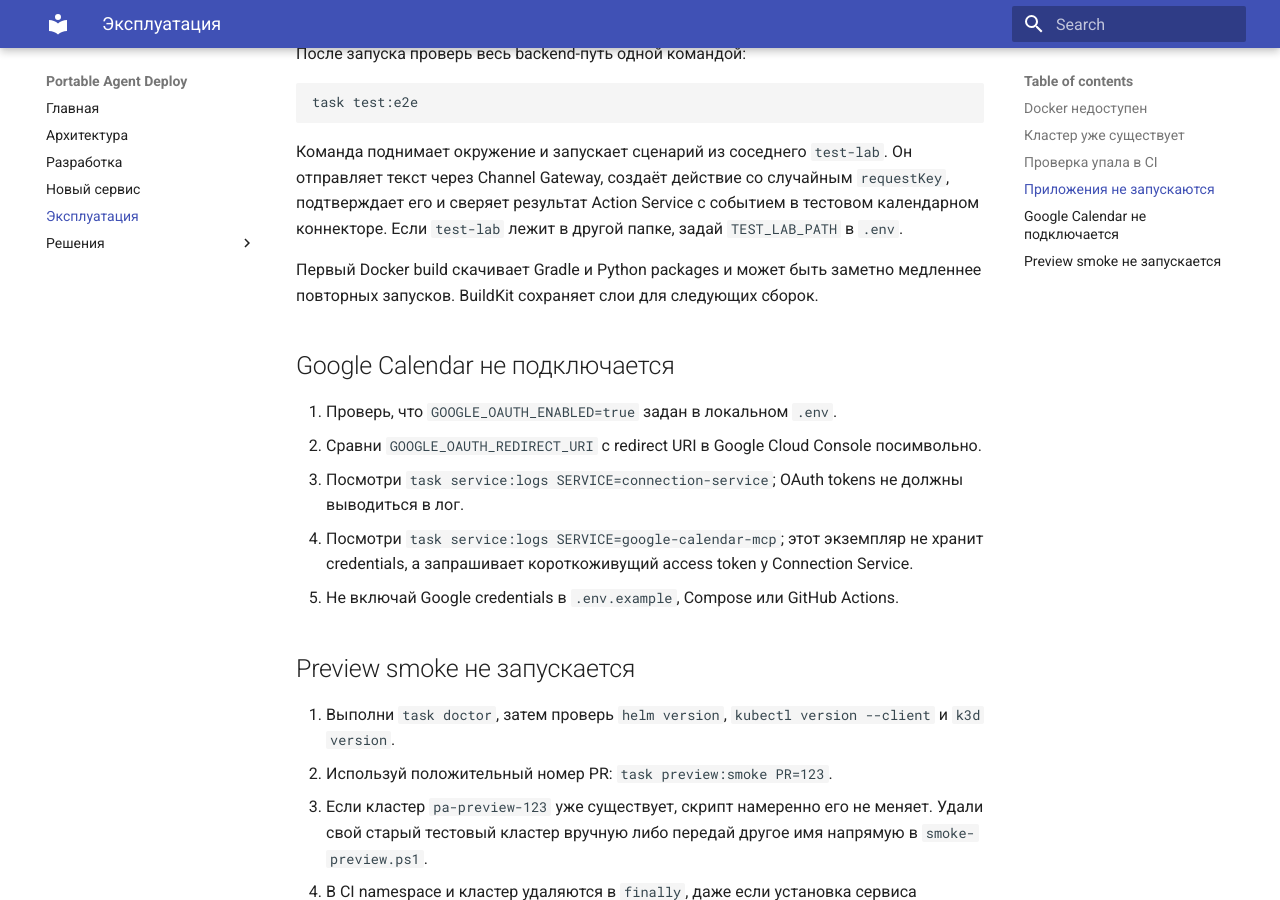
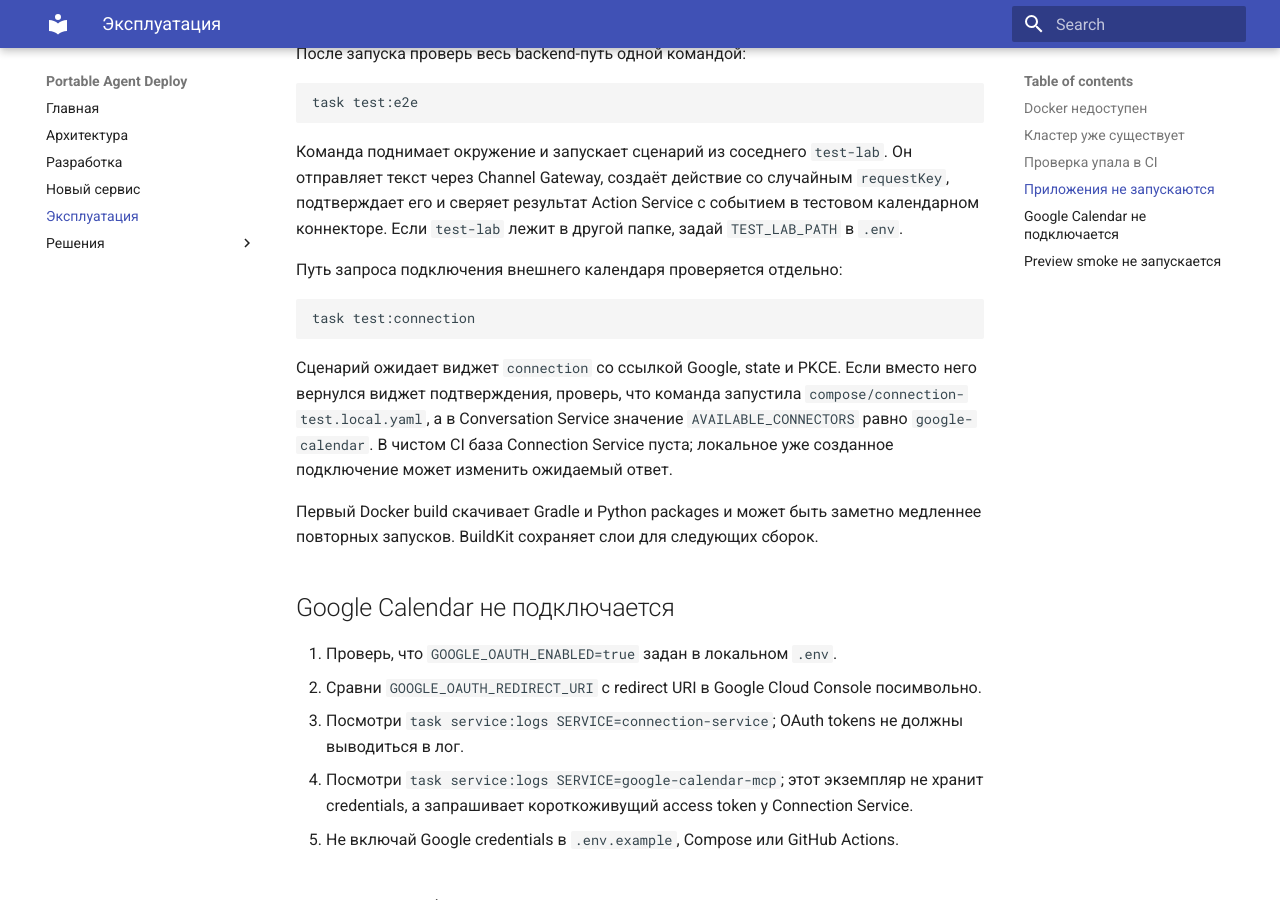
Before and after one commit to portable-agent/deploy, an MkDocs documentation site: the page built from docs/runbook.md, in a window 1280 px wide and 900 px high, scrolled down 971 px. Built offline with MkDocs 1.6.1 and Material for MkDocs 9.7.7, drawn with Linux system fonts in a browser that asks for light colours.

Commit message:
test: проверить путь до виджета подключения (#24)
* test: verify external connection widget

* chore: use secured connection service image

* chore: refresh connection service image

* chore: pin merged connection flow releases

````diff
--- a/Taskfile.yml
+++ b/Taskfile.yml
@@ -107,6 +107,12 @@ tasks:
       - task: services:model:up
       - '{{.POWERSHELL}} {{.POWERSHELL_ARGS}} -File ./scripts/run-test-lab.ps1 -TaskName test:model'
 
+  test:connection:
+    desc: Поднять тестовый Google OAuth профиль и проверить виджет подключения
+    cmds:
+      - '{{.POWERSHELL}} {{.POWERSHELL_ARGS}} -File ./scripts/start-local.ps1 -Apps -ConnectionTest'
+      - '{{.POWERSHELL}} {{.POWERSHELL_ARGS}} -File ./scripts/run-test-lab.ps1 -TaskName test:connection'
+
   verify:
     desc: Выполнить локальные проверки конфигурации и документации
     cmds:
--- a/docs/runbook.md
+++ b/docs/runbook.md
@@ -40,6 +40,17 @@ Channel Gateway, создаёт действие со случайным `reques
 Action Service с событием в тестовом календарном коннекторе. Если `test-lab` лежит в другой папке,
 задай `TEST_LAB_PATH` в `.env`.
 
+Путь запроса подключения внешнего календаря проверяется отдельно:
+
+```powershell
+task test:connection
+```
+
+Сценарий ожидает виджет `connection` со ссылкой Google, state и PKCE. Если вместо него вернулся
+виджет подтверждения, проверь, что команда запустила `compose/connection-test.local.yaml`, а в
+Conversation Service значение `AVAILABLE_CONNECTORS` равно `google-calendar`. В чистом CI база
+Connection Service пуста; локальное уже созданное подключение может изменить ожидаемый ответ.
+
 Первый Docker build скачивает Gradle и Python packages и может быть заметно медленнее повторных
 запусков. BuildKit сохраняет слои для следующих сборок.
 
````
Also changed, not shown: README.md (+10 -0 lines), docs/development.md (+6 -0 lines), 6 other files.
